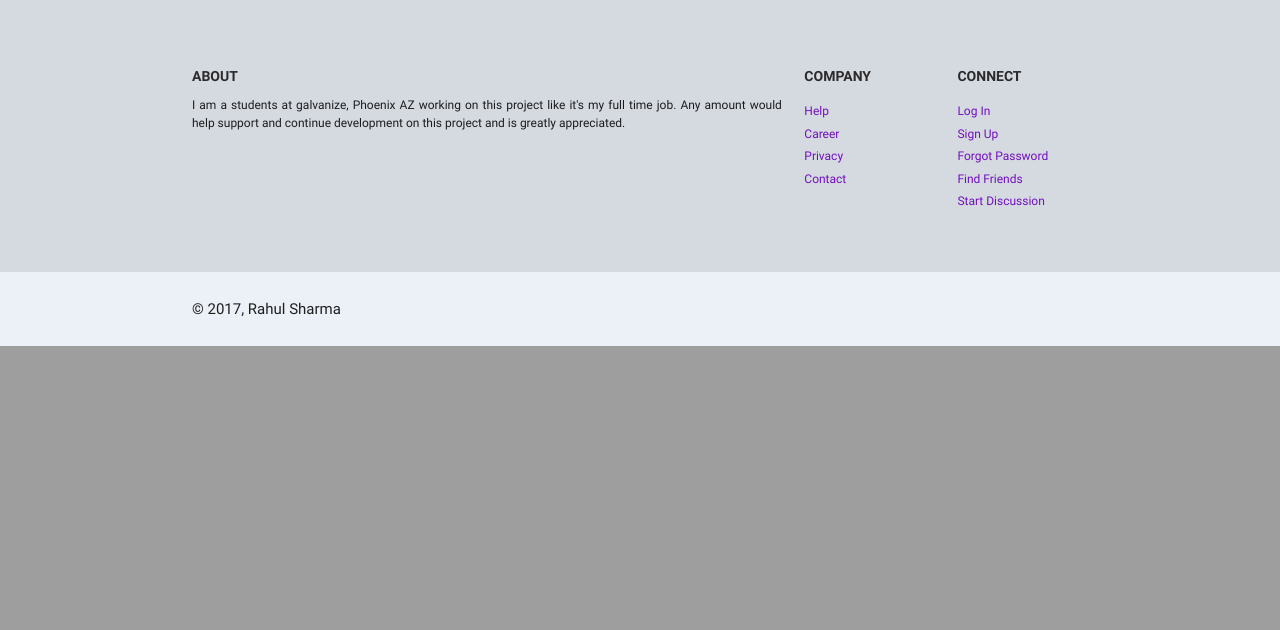
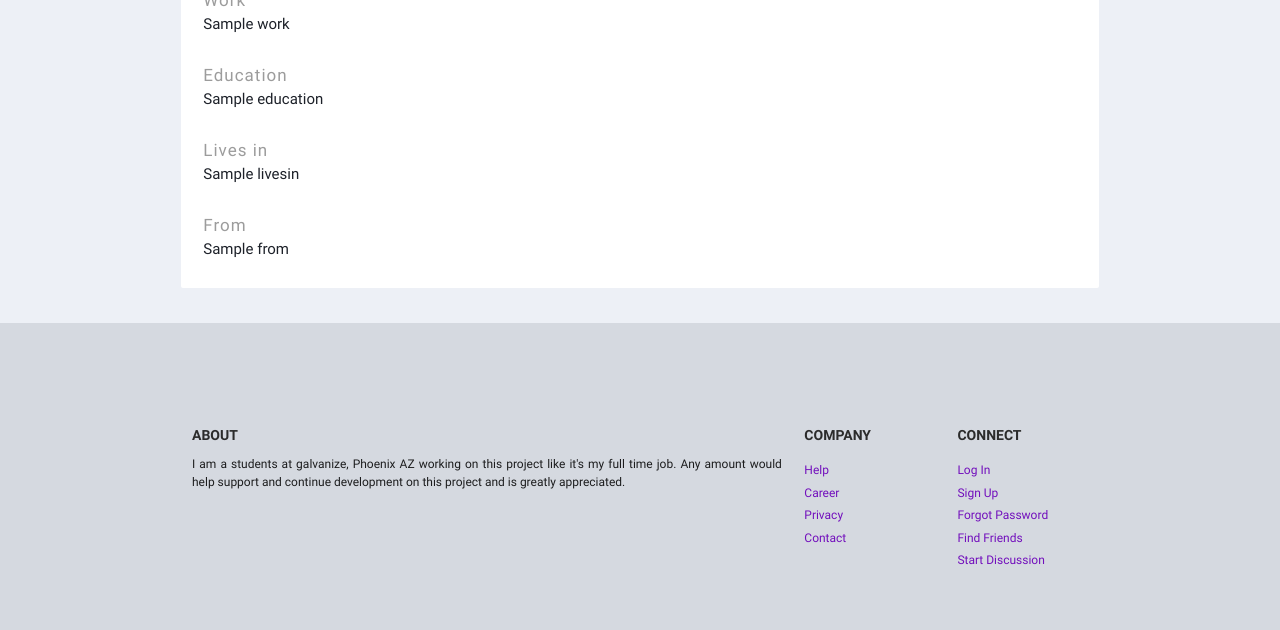
Before and after one commit to rahul4times/posto, a Node server app: template views/profile.ejs in a window 1280 px wide, after a click on "ABOUT". Shown: the part 878-1508 px from the top of the page. Before the commit the page ends 1224 px from the top, so only its background shows below. Run offline with Node 20, Linux system fonts and the light colour scheme; the template is opened without the code that fills it: most values are stand-ins (such as "Sample title", 1, 10 or a date in 2020); some libraries are stand-ins or nearby versions.

Commit message:
about user works

```diff
--- a/public/css/style.css
+++ b/public/css/style.css
@@ -322,3 +322,24 @@ textarea:focus {
   border: 1px solid #9c9c9c;
   font-size: 12px;
 }
+
+/* About Tab */
+.uAbout-name{
+  color: #1d2129;
+  font-size: 18px;
+  font-weight: bold;
+  text-align: center;
+}
+.uTitle{
+  color: #9c9c9c;
+  font-size: 17px;
+  font-weight: normal;
+  text-align: left;
+  letter-spacing: 1px;
+}
+.uContent{
+  color: #1d2129;
+  font-size: 15px;
+  font-weight: normal;
+  text-align: justify;
+}
--- a/views/profile.ejs
+++ b/views/profile.ejs
@@ -105,9 +105,59 @@
           Lorem ipsum dolor sit amet, consectetur adipisicing elit, sed do eiusmod tempor incididunt ut labore et dolore magna aliqua. Ut enim ad minim veniam, quis nostrud exercitation ullamco laboris nisi ut aliquip ex ea commodo consequat. Duis aute irure dolor in reprehenderit in voluptate velit esse cillum dolore eu fugiat nulla pariatur. Excepteur sint occaecat cupidatat non proident, sunt in culpa qui officia deserunt mollit anim id est laborum.
         </div>
         <div id="about" class="col s12">
-          Media
           <br>
-          Lorem ipsum dolor sit amet, consectetur adipisicing elit, sed do eiusmod tempor incididunt ut labore et dolore magna aliqua. Ut enim ad minim veniam, quis nostrud exercitation ullamco laboris nisi ut aliquip ex ea commodo consequat. Duis aute irure dolor in reprehenderit in voluptate velit esse cillum dolore eu fugiat nulla pariatur. Excepteur sint occaecat cupidatat non proident, sunt in culpa qui officia deserunt mollit anim id est laborum.
+          <div class="uAbout-name">
+            About <%= user.first_name %>
+            <hr>
+            <br>
+            <div class="col s12 m6">
+              <div class="uTitle">
+                Introduction
+              </div>
+              <div class="uContent">
+                <%= aboutUser.bio %>
+              </div>
+              <br>
+              <div class="uTitle">
+                Work
+              </div>
+              <div class="uContent">
+                <%= aboutUser.work %>
+              </div>
+              <br>
+              <div class="uTitle">
+                Education
+              </div>
+              <div class="uContent">
+                <%= aboutUser.education %>
+              </div>
+              <br>
+              <div class="uTitle">
+                Lives in
+              </div>
+              <div class="uContent">
+                <%= aboutUser.livesin %>
+              </div>
+              <br>
+              <div class="uTitle">
+                From
+              </div>
+              <div class="uContent">
+                <%= aboutUser.from %>
+              </div>
+              <br>
+            </div>
+            <div class="col s12 m6">
+              <div class="uTitle">
+                Relationship
+              </div>
+              <div class="uContent">
+                <%= aboutUser.relationship %>
+              </div>
+              <br>
+            </div>
+
+          </div>
         </div>
       </div>
 
```
Also changed, not shown: controllers/profile.js (+6 -3 lines), db/seeds/01user.js (+11 -2 lines), db/seeds/04about.js (added, +20 -0 lines), db/seeds/05friends.js (renamed from db/seeds/03comments.js, +7 -3 lines), db/migrations/20171023195827_04about.js (added), db/migrations/20171023195854_05friends.js (added).
